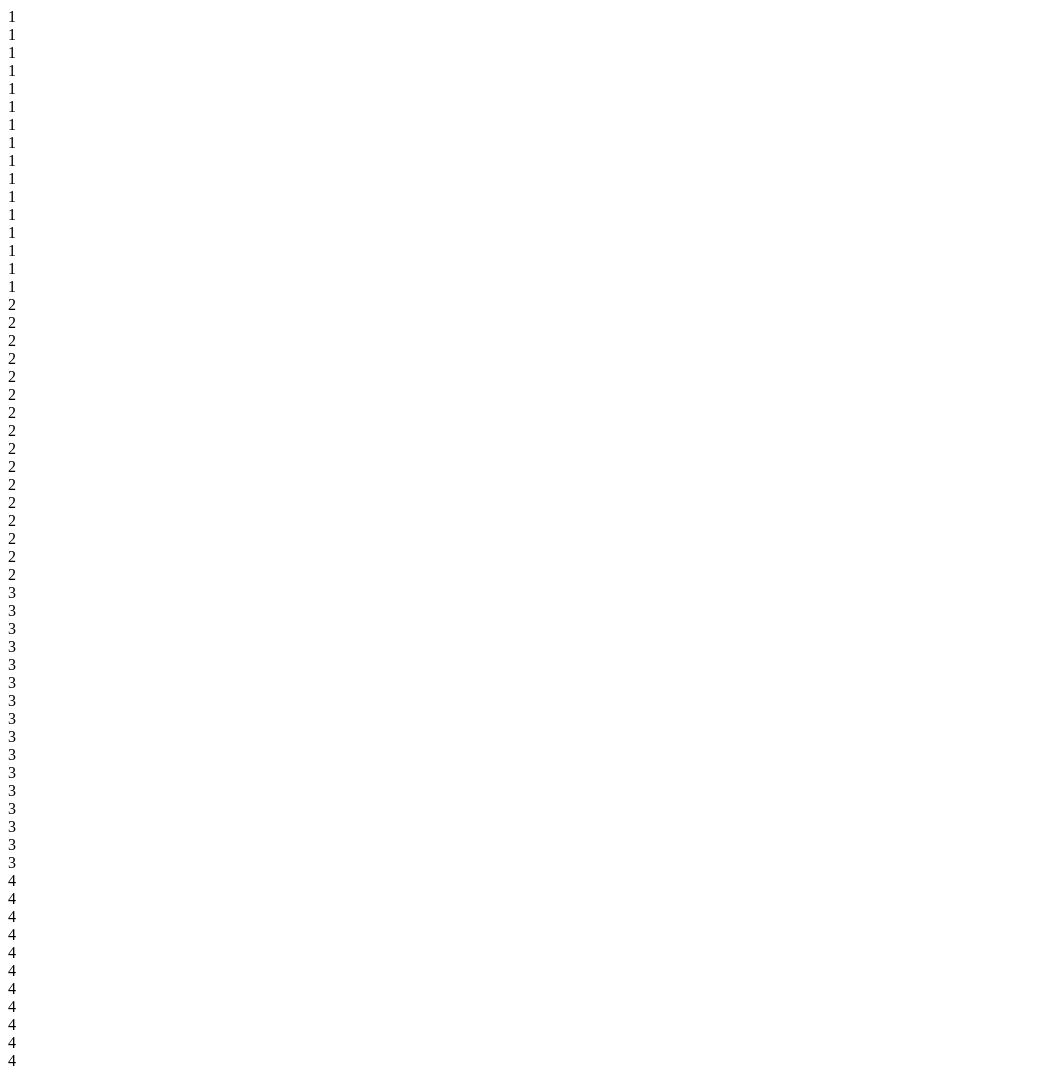
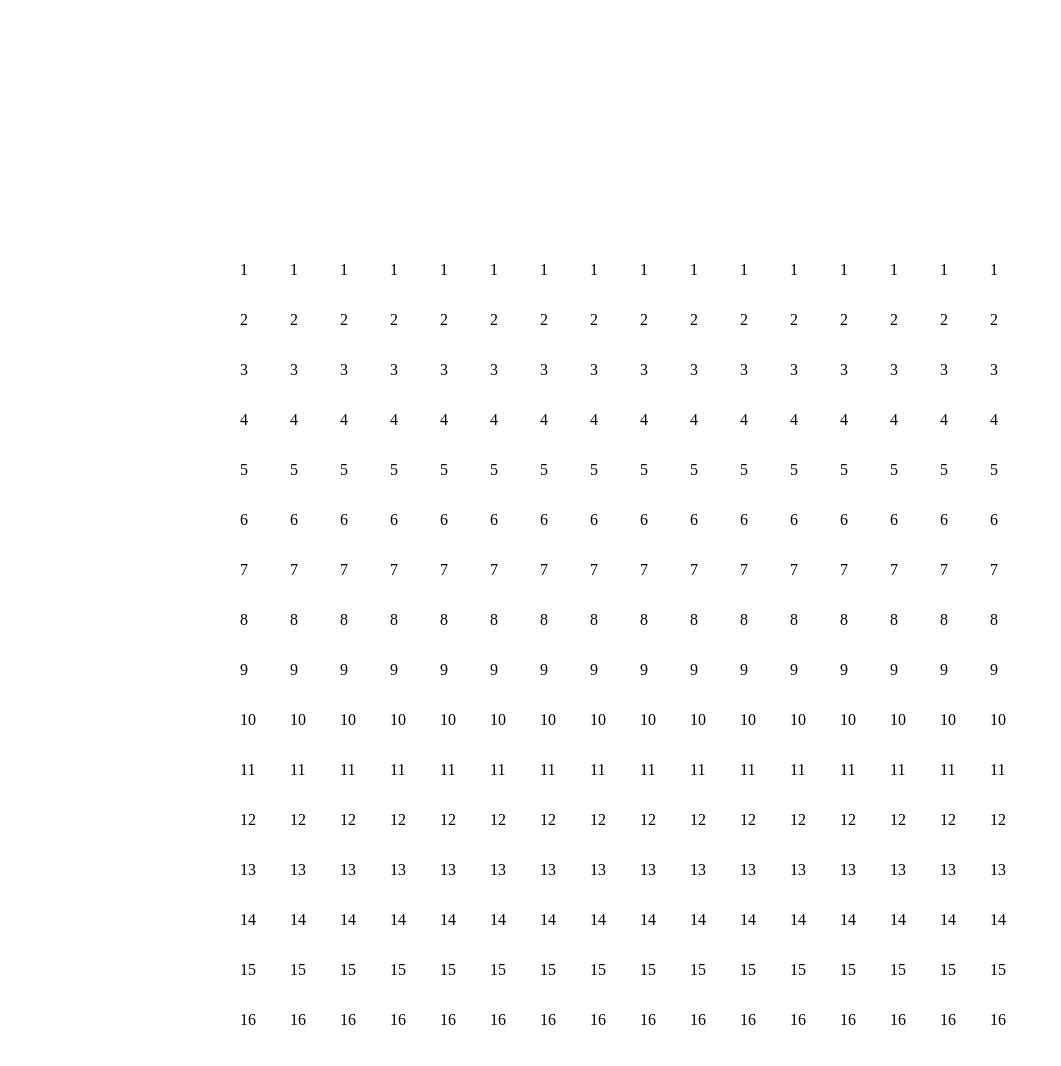
Before and after one commit to Jordan-D-Miller/Etch-a-Sketch, a plain HTML site: page index.html in a window 1280 px wide. Shown: the top 1066 px of the page, without its empty margins (0-1061 px from the left). Drawn offline with Linux system fonts and the light colour scheme.

Commit message:
Changed Grid creation to a function that changes size

```diff
--- a/main.js
+++ b/main.js
@@ -1,22 +1,36 @@
 
 // HTML Body
 const htmlBody = document.querySelector("body");
+
 //Div container
 const container = document.querySelector(".container");
 htmlBody.appendChild(container);
 
-// 16x16 Grid
-for(let i = 0; i<16; i++){ //Create 16 class tagged divs
+function createGrid(n = 16){
+    for(let i = 0; i<n; i++){ //Create 16 Rows divs
     let rowDiv = document.createElement("div");
     const rowNumber = "row"+i;
+    //adding classes
     rowDiv.classList.add(rowNumber);
+    rowDiv.classList.add("row");
+
+    rowDiv.addEventListener("mouseover",(event)=>{
+        event.target.style.backgroundColor = "blue";
+
+    });
     container.appendChild(rowDiv);
-    for(let k = 0; k<16;k++){
+
+
+    for(let k = 0; k<n;k++){ //Create 16 divs in rows
         let elementDiv = document.createElement("div");
         elementDiv.classList.add("sketch");
         elementDiv.textContent = i+1;
         rowDiv.appendChild(elementDiv);
     }
+}
+
+}
 
 
-}
+//Default 16x16 Grid
+createGrid();
--- a/styles.css
+++ b/styles.css
@@ -1,4 +1,29 @@
 .container{
     display: flex;
     flex-direction: column;
+    justify-self: center;
+    padding-top: 20%;
+
 }
+
+.row{
+    display: flex;
+
+}
+.sketch{
+    height: 50px;
+    width: 50px;
+
+}
+.row0,.row1,.row2,.row3{
+
+}
+.row4,.row5,.row6,.row7{
+
+}
+.row8,.row9,.row10,.row11{
+
+}
+.row12,.row13,.row14,.row15{
+
+}
```
